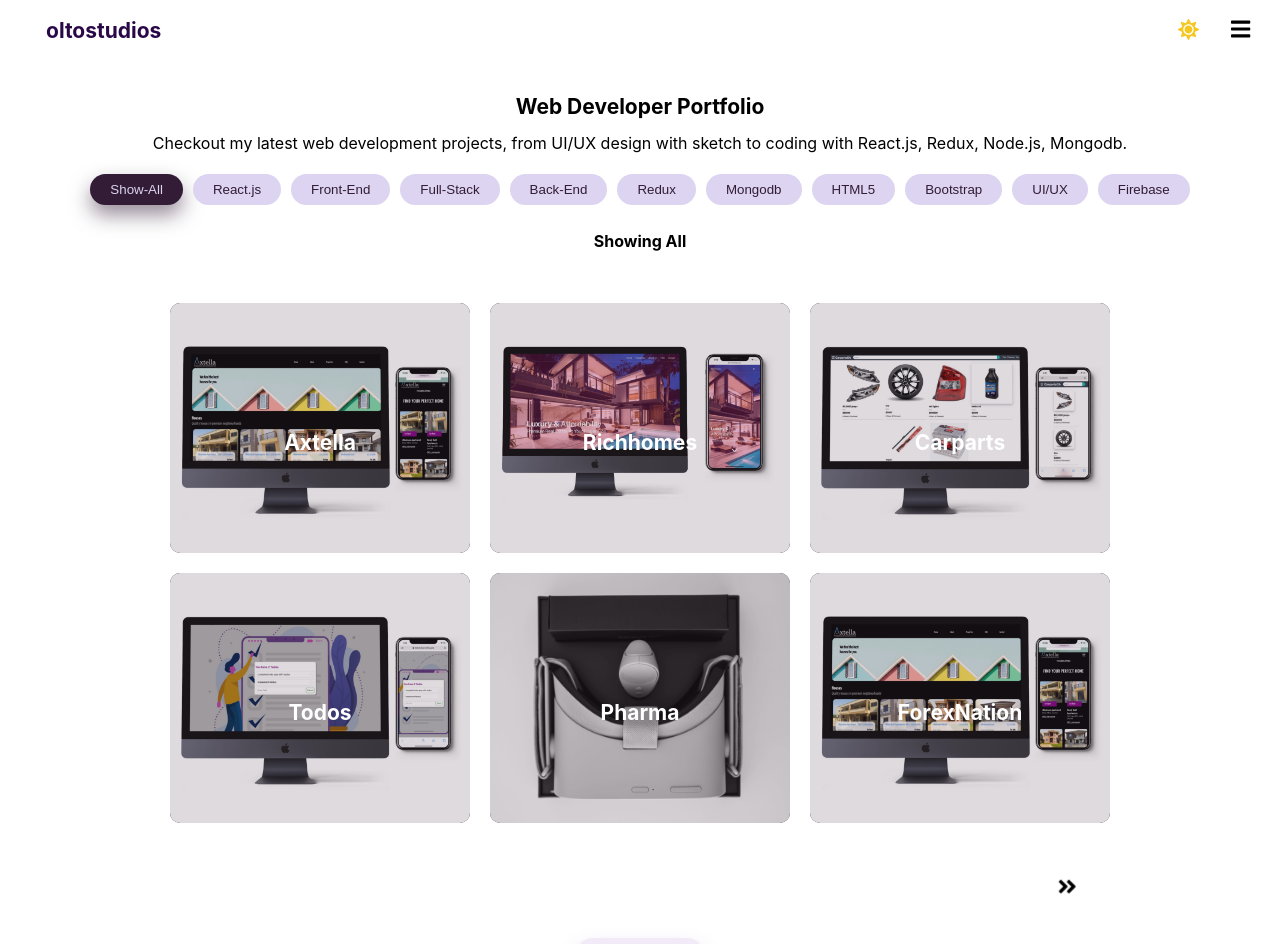
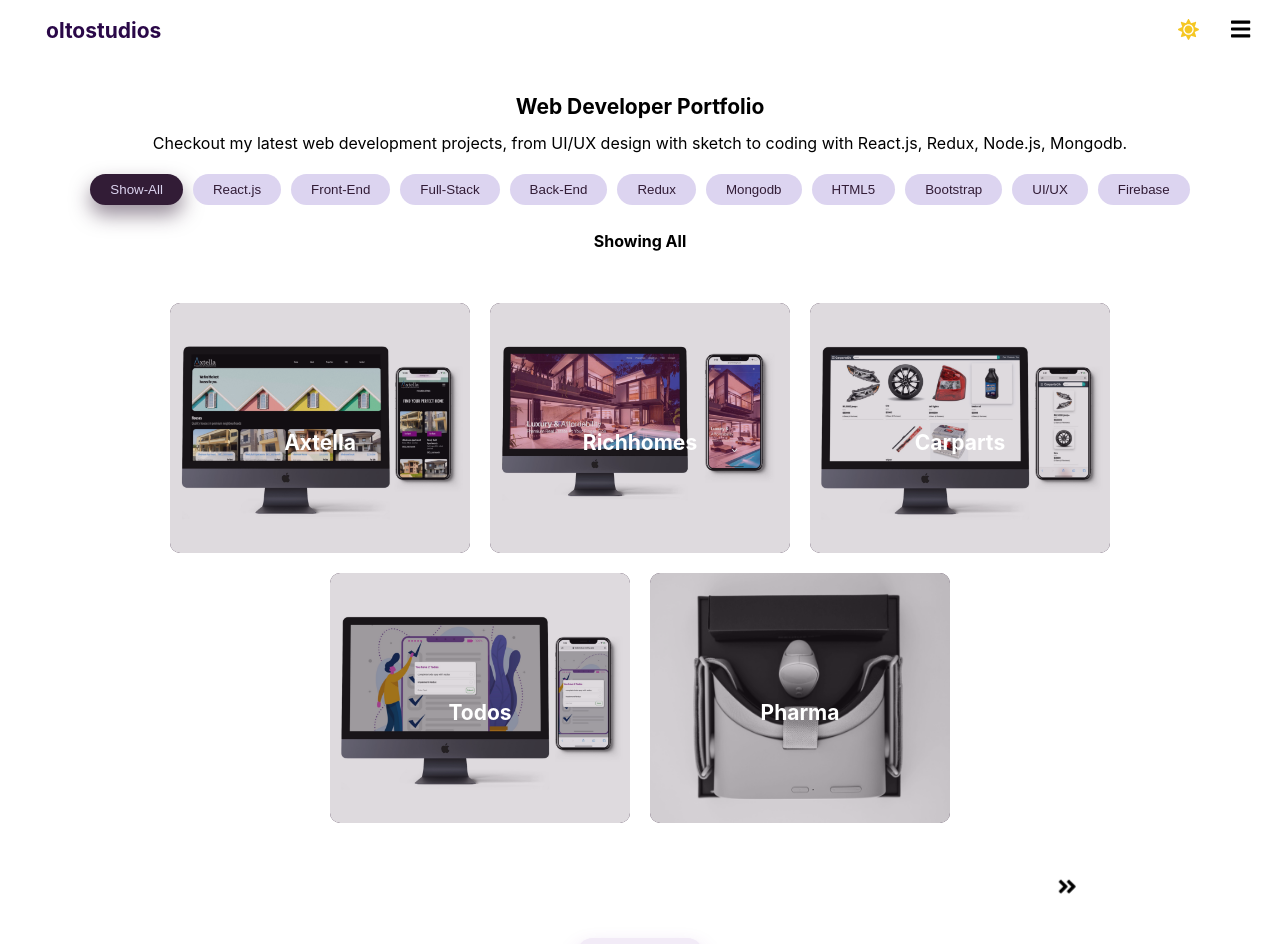
Before and after one commit to tosebikan/oltostudios, a React (Create React App) app: page /portfolio in a window 1280 px wide. Shown: the top 944 px of the page. Built offline with nearby package versions, Linux system fonts and the light colour scheme.

Commit message:
remove unused

```diff
--- a/src/data.js
+++ b/src/data.js
@@ -176,72 +176,10 @@ const data = {
       githubUrl: "https://richhomesgh.com",
       type: "mobile"
     },
-    {
-      id: "8",
-      title: "Newsify",
-      info: "News mobile app built on React-Native",
-      logo: 'require("./images/logos/axtella")',
-      images: [require("./images/webimg.png"), require("./images/web2img.png")],
-      tech: ["React-Native", "Front-End", "UI/UX"],
-      description:
-        "Lorem ipsum dolor sit amet, consectetur adipiscing elit, sed do eiusmod tempor incididunt ut labore et dolore magna aliqua. Et malesuada fames ac turpis.",
-      url: "https://richhomesgh.com",
-      githubUrl: "https://richhomesgh.com",
-      type: "mobile"
-    },
-    {
-      id: "9",
-      title: "Movees",
-      info: "Movie Directory mobile app built on React-Native",
-      logo: 'require("./images/logos/axtella")',
-      images: [require("./images/webimg.png"), require("./images/web2img.png")],
-      tech: ["React-Native", "Front-End", "UI/UX"],
-      description:
-        "Lorem ipsum dolor sit amet, consectetur adipiscing elit, sed do eiusmod tempor incididunt ut labore et dolore magna aliqua. Et malesuada fames ac turpis.",
-      url: "https://richhomesgh.com",
-      githubUrl: "https://richhomesgh.com",
-      type: "mobile"
-    },
-    {
-      id: "10",
-      title: "Chatter",
-      info: "Real estate web app built on React",
-      logo: 'require("./images/logos/axtella.png")',
-      images: [require("./images/webimg.png"), require("./images/web2img.png")],
-      tech: [
-        "React-Native",
-        "Full-Stack",
-        "Front-End",
-        "UI/UX",
-        "Firebase",
-        "Back-End",
-        "Mongodb"
-      ],
-      description:
-        "Lorem ipsum dolor sit amet, consectetur adipiscing elit, sed do eiusmod tempor incididunt ut labore et dolore magna aliqua. Et malesuada fames ac turpis.",
-      url: "https://pharma.com",
-      githubUrl: "https://richhomesgh.com",
-      type: "mobile"
-    },
-    {
-      id: "11",
-      title: "ForexNation",
-      info: "Web site for a forex trading servive built with bootstrap",
-      logo: require("./images/logos/axtella.png"),
-      images: [
-        require("./images/ax/ax2.jpg"),
-        require("./images/ax/ax1.jpg"),
 
-        require("./images/ax/ax3.jpg"),
-        require("./images/ax/ax4.jpg")
-      ],
-      tech: ["Bootstrap", "Front-End", "UI/UX"],
-      description:
-        "Lorem ipsum dolor sit amet, consectetur adipiscing elit, sed do eiusmod tempor incididunt ut labore et dolore magna aliqua. Et malesuada fames ac turpis.",
-      url: "https://www.axtellagh.com",
-      githubUrl: "https://github.com/tosebikan/axtella",
-      type: "web"
-    },
+
+
+
     {
       id: "12",
       title: "Pakam",
```
